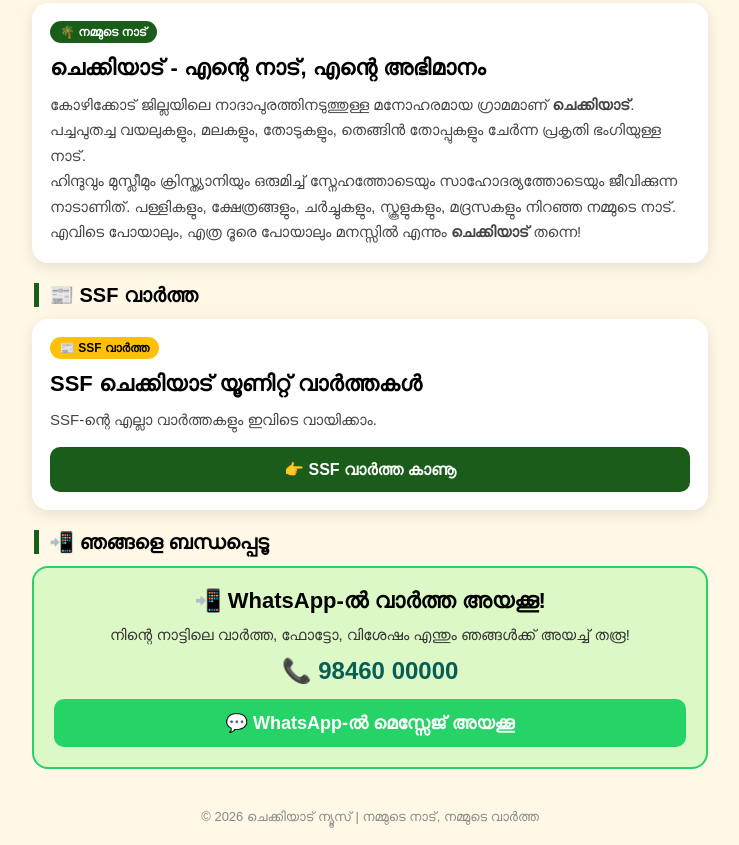
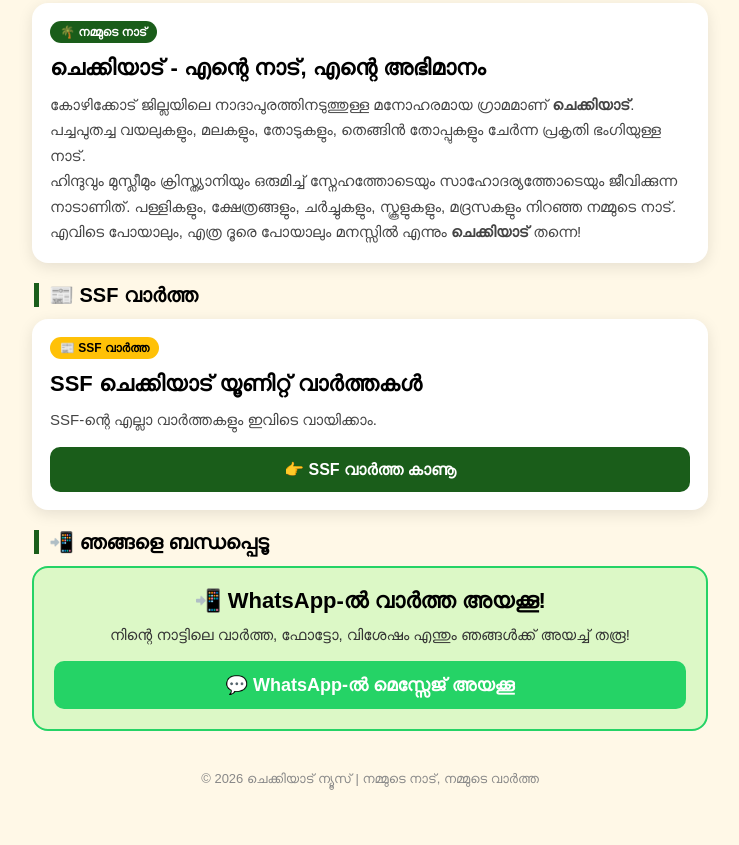
Before and after one commit to ichunetckd/-, a plain HTML site: page index.html in a window 1280 px wide. Shown: the part 1699-2544 px from the top of the page, without its empty margins (270-1009 px from the left). After the commit the page ends 2506 px from the top, so only its background shows below. Drawn offline with Linux system fonts and the light colour scheme.

Commit message:
Add new WhatsApp contact link in index.html

```diff
--- a/index.html
+++ b/index.html
@@ -101,8 +101,8 @@ footer { text-align:center; padding:20px; color:#888; font-size:13px; }
 <div class="whatsapp-box">
 <h2>📲 WhatsApp-ൽ വാർത്ത അയക്കൂ!</h2>
 <p>നിന്റെ നാട്ടിലെ വാർത്ത, ഫോട്ടോ, വിശേഷം എന്തും ഞങ്ങൾക്ക് അയച്ച് തരൂ!</p>
-<span class="big-num">📞 98460 00000</span>
-<a class="btn btn-green" href="https://wa.me/919846000000?text=ഹലോ%20ചെക്കിയാട്%20ന്യൂസ്!%20എനിക്ക്%20ഒരു%20വാർത്ത%20അയക്കാനുണ്ട്">💬 WhatsApp-ൽ മെസ്സേജ് അയക്കൂ</a>
+
+<a class="btn btn-green" href="https://wa.me/919645564510?text=ഹലോ%20ചെക്കിയാട്%20ന്യൂസ്!%20എനിക്ക്%20ഒരു%20വാർത്ത%20അയക്കാനുണ്ട്">💬 WhatsApp-ൽ മെസ്സേജ് അയക്കൂ</a>
 </div>
 
 </div>
```
